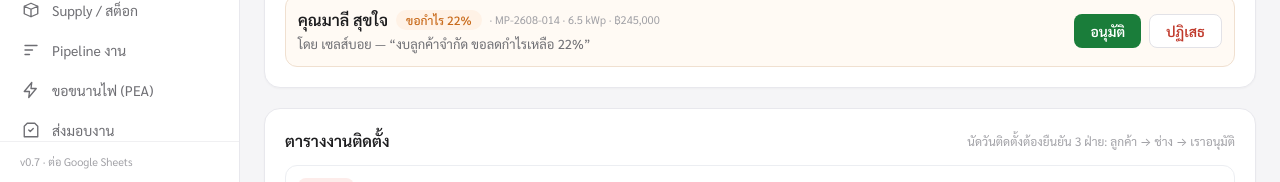
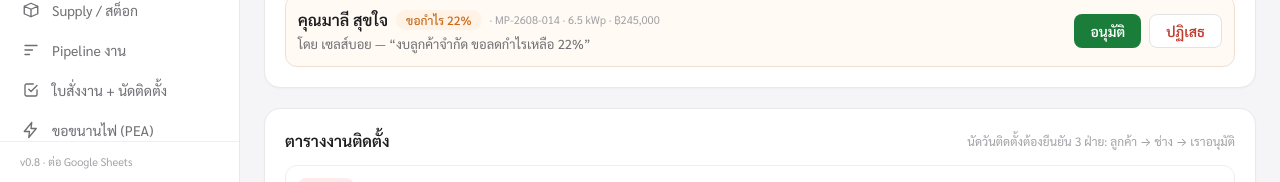
Before and after one commit to MORIZO168/mpower-app, a Next.js app in the folder mpower-app-source-v3/: page / in a window 1280 px wide. Shown: the part 618-800 px from the top of the page. Built offline with nearby package versions, Linux system fonts and the light colour scheme.

Commit message:
Update Sidebar.js

```diff
--- a/mpower-app-source-v3/components/Sidebar.js
+++ b/mpower-app-source-v3/components/Sidebar.js
@@ -19,6 +19,7 @@ const NAV = [
   { href: "/subs", label: "ซับคอนแทรค", icon: "M17 21v-2a4 4 0 00-4-4H5a4 4 0 00-4 4v2M9 11a4 4 0 100-8 4 4 0 000 8M23 21v-2a4 4 0 00-3-3.87M16 3.13a4 4 0 010 7.75" },
   { href: "/supply", label: "Supply / สต็อก", icon: "M3 7l9-4 9 4-9 4zM3 7v10l9 4 9-4V7M12 11v10" },
   { href: "/pipeline", label: "Pipeline งาน", icon: "M4 6h16M4 12h10M4 18h6" },
+  { href: "/workorder", label: "ใบสั่งงาน + นัดติดตั้ง", icon: "M9 11l3 3 8-8M20 12v6a2 2 0 01-2 2H6a2 2 0 01-2-2V6a2 2 0 012-2h9" },
   { href: "/pea", label: "ขอขนานไฟ (PEA)", icon: "M13 2L3 14h7l-1 8 10-12h-7z" },
   { href: "/handover", label: "ส่งมอบงาน", icon: "M9 12l2 2 4-4M7 3h10l4 4v14H3V7z" },
   { href: "/forecast", label: "Forecast", icon: "M4 19l5-5 4 4 7-8M14 6h4v4" },
@@ -71,7 +72,7 @@ export default function Sidebar() {
       <aside className="hidden md:flex fixed inset-y-0 left-0 w-60 flex-col bg-white border-r border-[#e8e8ed] text-[#1d1d1f]">
         <div className="px-5 py-5 flex items-center gap-2.5 border-b border-[#f0f0f2]"><Brand /></div>
         <nav className="flex-1 py-3 overflow-y-auto"><NavItems path={path} /></nav>
-        <div className="px-5 py-3 border-t border-[#f0f0f2] text-[11px] text-[#a1a1a6]">v0.7 · ต่อ Google Sheets</div>
+        <div className="px-5 py-3 border-t border-[#f0f0f2] text-[11px] text-[#a1a1a6]">v0.8 · ต่อ Google Sheets</div>
       </aside>
 
       {/* Mobile top bar */}
@@ -95,7 +96,7 @@ export default function Sidebar() {
               </button>
             </div>
             <nav className="flex-1 py-3 overflow-y-auto"><NavItems path={path} onNav={() => setOpen(false)} /></nav>
-            <div className="px-5 py-3 border-t border-[#f0f0f2] text-[11px] text-[#a1a1a6]">v0.7 · ต่อ Google Sheets</div>
+            <div className="px-5 py-3 border-t border-[#f0f0f2] text-[11px] text-[#a1a1a6]">v0.8 · ต่อ Google Sheets</div>
           </aside>
         </div>
       )}
```
